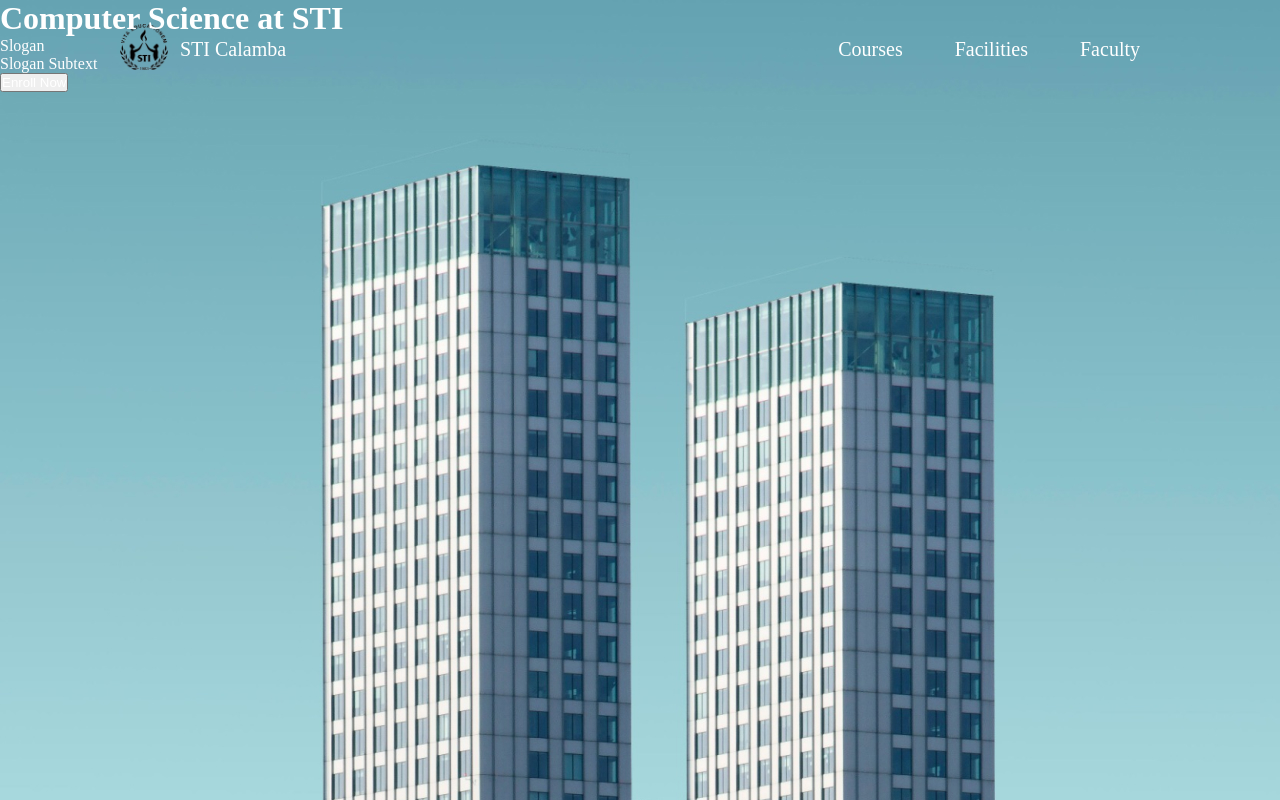
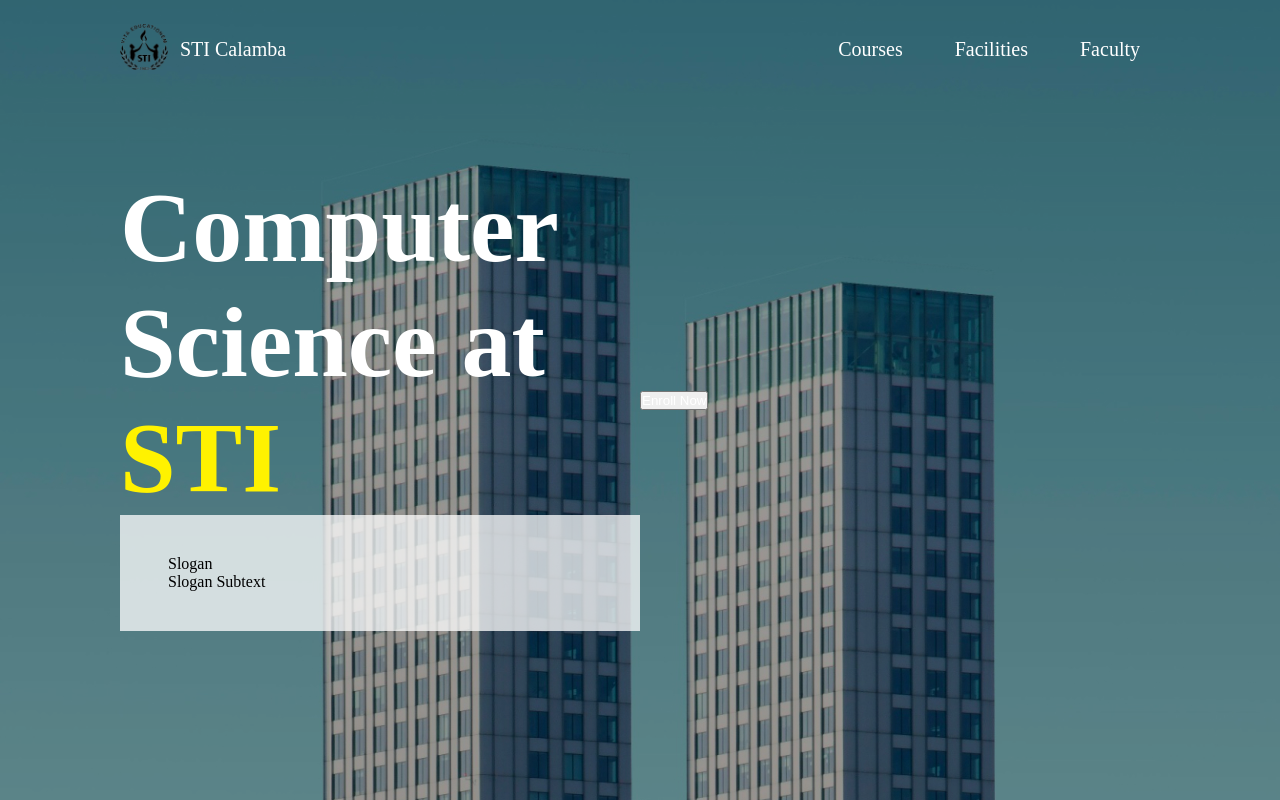
Before and after one commit to workingphasmid/BSCS-Brochure, a plain HTML site: page index.html in a window 1280 px wide. Drawn offline with Linux system fonts and the light colour scheme.

Commit message:
Design - Hero left section.

```diff
--- a/css/general.css
+++ b/css/general.css
@@ -2,6 +2,7 @@
   /* Colors */
   --white: #fff;
   --black: #000;
+  --yellow-400: #fff200;
 }
 
 * {
@@ -13,6 +14,10 @@
 body {
 }
 
+.hero {
+  padding: 0 120px;
+}
+
 a,
 button {
   cursor: pointer;
--- a/css/hero.css
+++ b/css/hero.css
@@ -2,10 +2,41 @@
   height: 100vh;
 
   position: relative;
+
+  display: flex;
+  align-items: center;
+  justify-content: center;
 }
 
 .hero * {
   color: var(--white);
+}
+
+.hero > div {
+  width: 50%;
+}
+
+.hero__section--left {
+  display: flex;
+  flex-direction: column;
+}
+
+.hero__display {
+  font-size: 100px;
+}
+
+.hero__display--sti {
+  color: var(--yellow-400);
+}
+
+.hero__container-slogan {
+  background-color: rgba(255, 255, 255, 0.75);
+
+  padding: 40px 48px;
+}
+
+.hero__container-slogan * {
+  color: var(--black);
 }
 
 .hero__background-image {
@@ -21,4 +52,6 @@
 
   height: 100%;
   width: 100%;
+
+  filter: brightness(60%) saturate(140%);
 }
--- a/index.html
+++ b/index.html
@@ -29,8 +29,8 @@
     <!-- Hero -->
     <div class="hero">
       <div class="hero__section--left">
-        <h1 class="hero__diplay">Computer Science at <span class="hero__display--sti">STI</span></h1>
-        <div class="hero__wrapper-slogan">
+        <h1 class="hero__display">Computer Science at <span class="hero__display--sti">STI</span></h1>
+        <div class="hero__container-slogan">
           <p class="hero__slogan">Slogan</p>
           <p class="hero__slogan-subtext">Slogan Subtext</p>
         </div>
```
